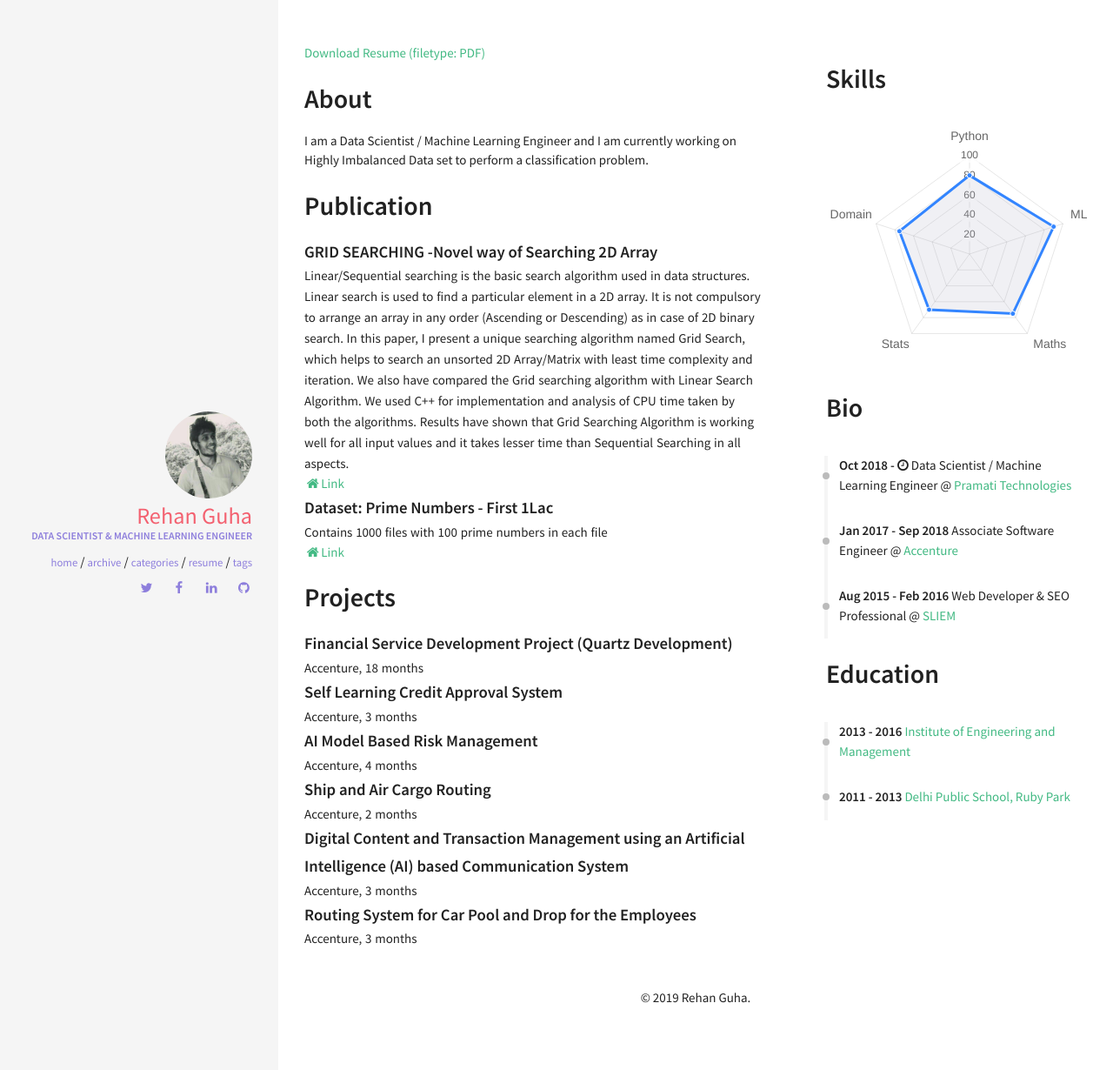
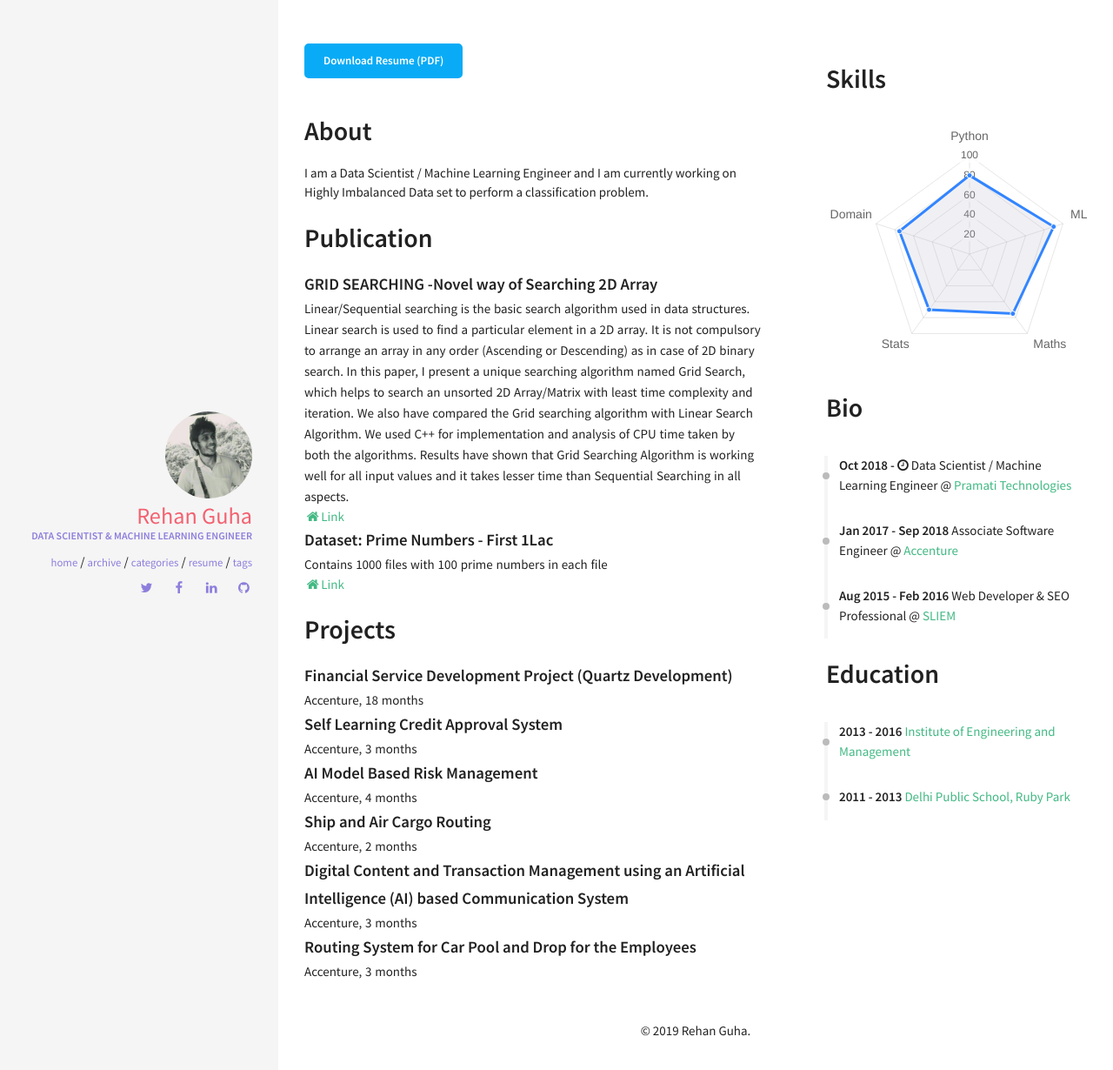
Before and after one commit to rehanguha/rehanguha.github.io, a Jekyll site: the page built from resume.html, in a window 1280 px wide. Shown: the top 1230 px of the page at 87% size. Built offline with Jekyll 4.4.1, drawn with Linux system fonts in a browser that asks for light colours; nearby versions of some CDN libraries.

```diff
--- a/_includes/sections/about.html
+++ b/_includes/sections/about.html
@@ -1,4 +1,4 @@
- <a href="/download/Rehan_Guha_CV.pdf" download>Download Resume (filetype: PDF)</a>
+<div markdown="0"><a href="/download/Rehan_Guha_CV.pdf" class="btn btn-info" download>Download Resume (PDF)</a></div>
 
 <h1><span data-i18n="skills.my_skills">About</span></h1>
 
```
Also changed, not shown: 2 other files.
